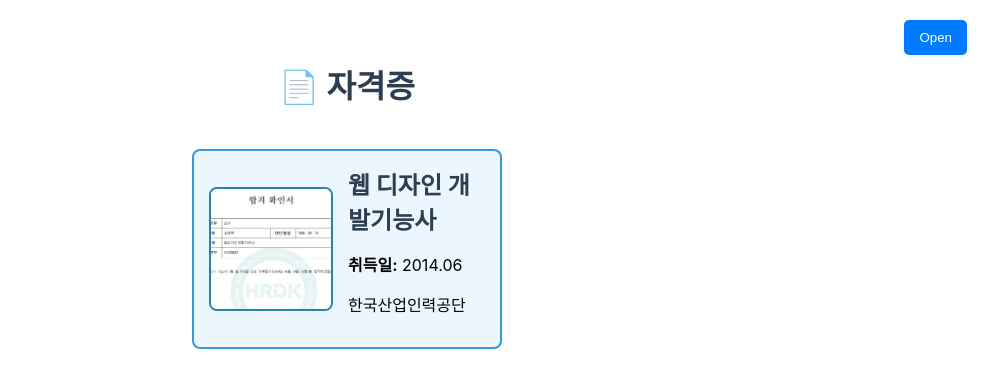
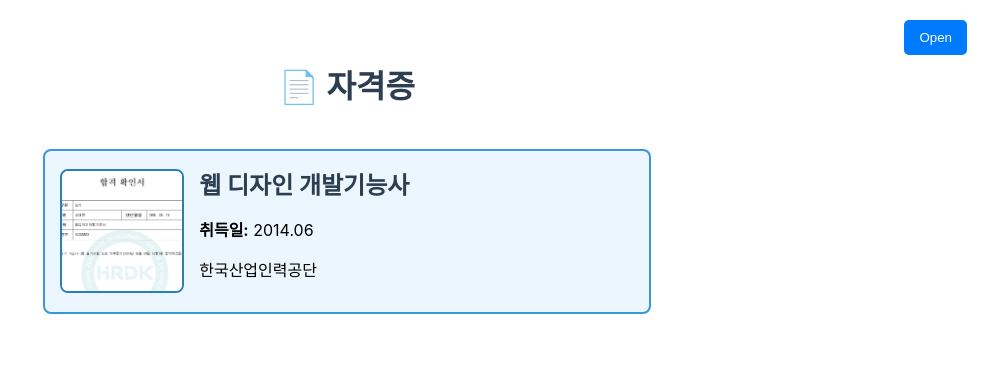
Before and after one commit to seulgae/seulgae.github.io, a React (Create React App) app: page /#/Licenses in a window 1280 px wide. Shown: the top 388 px of the page, without its empty margins (293-1280 px from the left). Built offline with nearby package versions, Linux system fonts and the light colour scheme.

Commit message:
페이지별 CSS 사이즈 %로 변경

```diff
--- a/src/components/navbar.css
+++ b/src/components/navbar.css
@@ -3,8 +3,8 @@
   position: fixed;
   left: -250px;
   width: min(250px, 80vw);
-  max-width: 100vw;
-  height: 100vh;
+  max-width: 100%;
+  height: 100%;
   background-color: #004080;
   color: white;
   padding: 20px;
--- a/src/pages/LicensesList.css
+++ b/src/pages/LicensesList.css
@@ -1,6 +1,6 @@
 /* 전체 컨테이너 스타일 */
 .licenses-container {
-  max-width: 50%;
+  max-width: 70%;
   margin: 0 auto;
   padding: 20px;
 }
```
